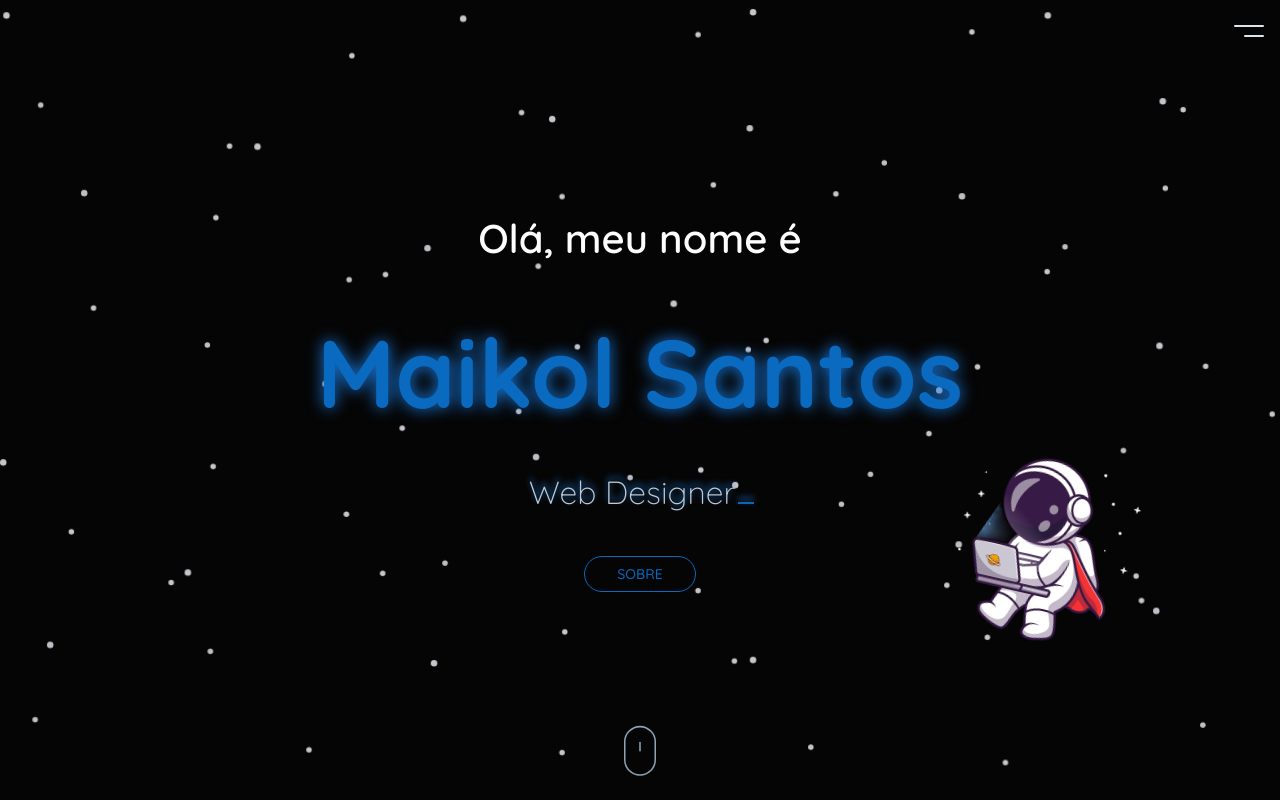
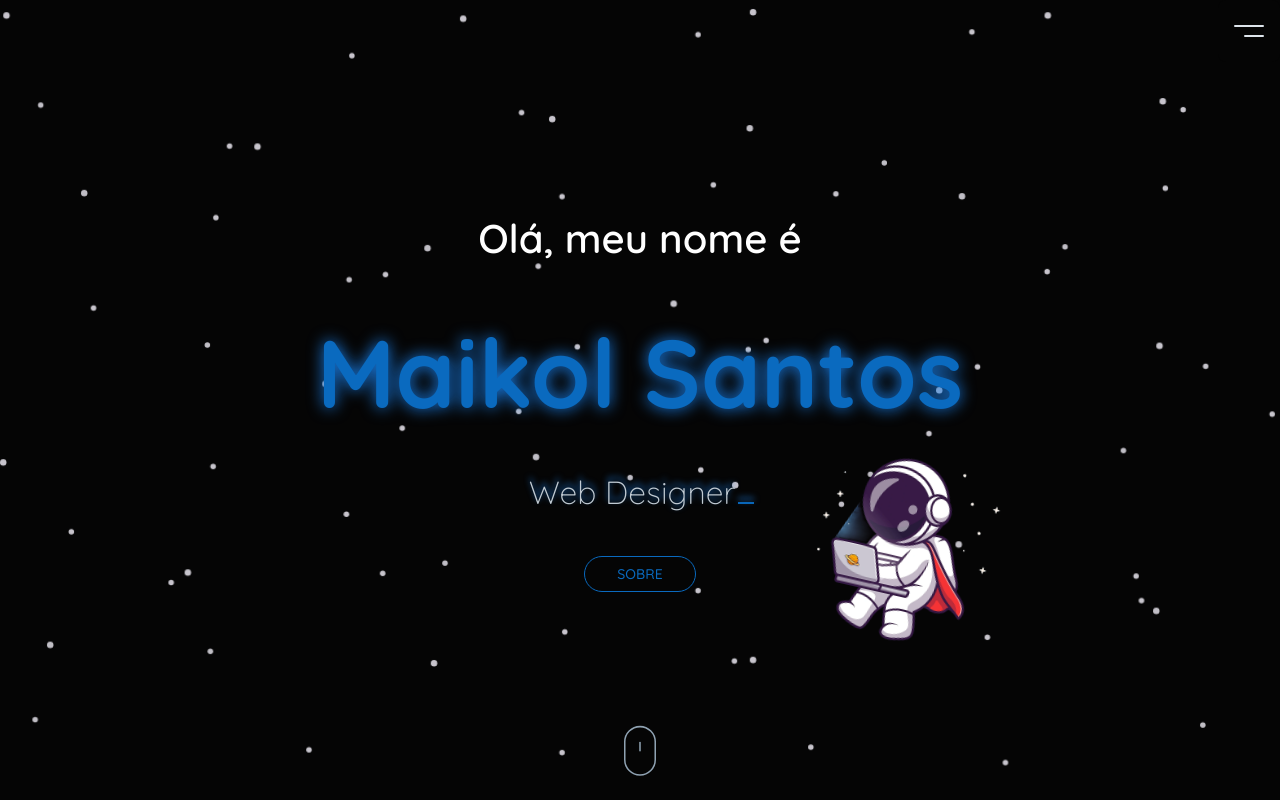
Before and after one commit to MaikolSantos/MaikolSantos, a React (Vite) app: page / in a window 1280 px wide. Shown: the top 800 px of the page. Built offline with nearby package versions, Linux system fonts and the light colour scheme.

Commit message:
fix: test stars bg

```diff
--- a/src/pages/components/Sections/Hero/styles.ts
+++ b/src/pages/components/Sections/Hero/styles.ts
@@ -6,6 +6,7 @@ export const Container = styled(ContainerSections)`
   position: relative;
   text-align: center;
   height: 100%;
+  width: fit-content;
   z-index: 1;
 
   p {
--- a/src/styles/GlobalStyles.ts
+++ b/src/styles/GlobalStyles.ts
@@ -40,6 +40,7 @@ export const GlobaStyles = createGlobalStyle`
   body {
     background-color: var(--color-black-200);
     color: var(--color-grey-200);
+    overflow-x: hidden;
   }
 
   ::-webkit-scrollbar {
```
